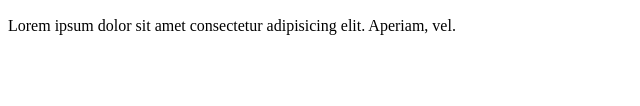
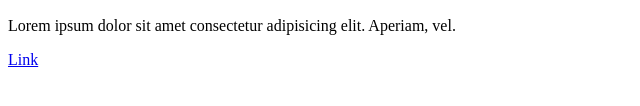
Before and after one commit to artyom-voitas/git-test, a plain HTML site: page index.html in a window 1280 px wide. Shown: the part 166-272 px from the top of the page, 0-640 px from the left. Drawn offline with Linux system fonts and the light colour scheme.

Commit message:
added fifth section

```diff
--- a/index.html
+++ b/index.html
@@ -17,5 +17,8 @@
     <section class="third-section">
         <p>Lorem ipsum dolor sit amet consectetur adipisicing elit. Aperiam, vel.</p>
     </section>
+    <section class="fifth-section">
+        <a href="#">Link</a>
+    </section>
 </body>
 </html>
```
